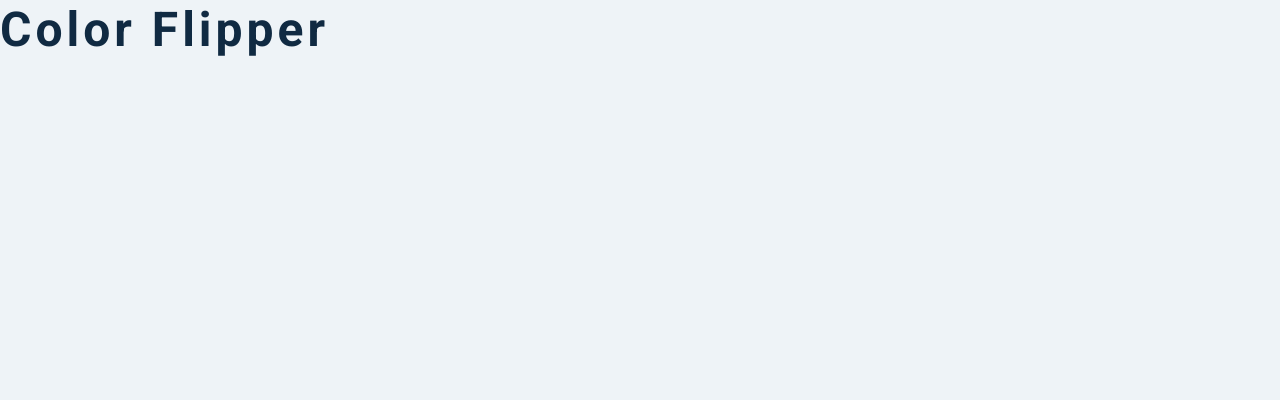
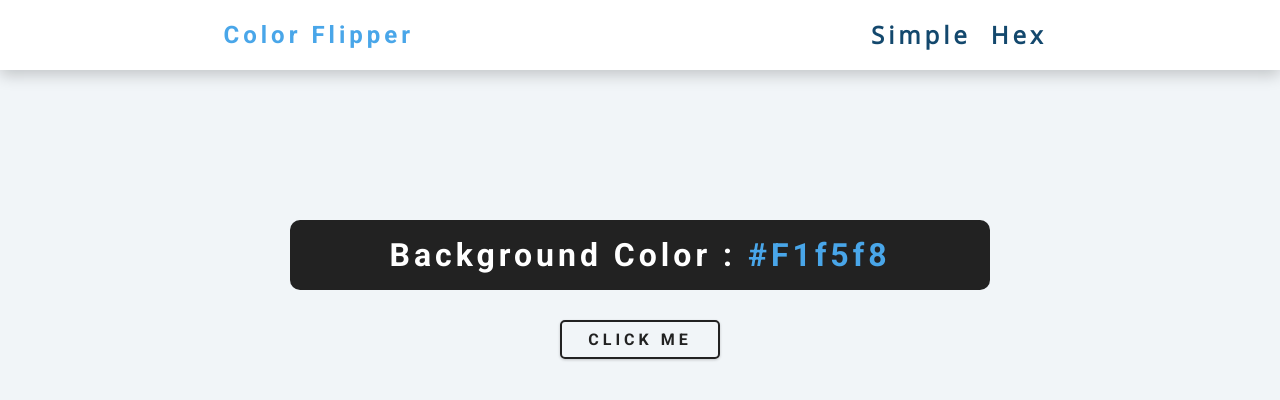
Before and after one commit to AleksandrMihasenko/Javascript-practice, a plain HTML site: page 1-color-flipper/hex.html in a window 1280 px wide. Drawn offline with nearby package versions, Linux system fonts and the light colour scheme.

Commit message:
add the main functionality

```diff
--- a/1-color-flipper/hex.html
+++ b/1-color-flipper/hex.html
@@ -1,15 +1,34 @@
 <!DOCTYPE html>
 <html lang="en">
-  <head>
+<head>
     <meta charset="UTF-8">
     <meta name="viewport" content="width=device-width, initial-scale=1.0">
-    <title>Color Flipper || Simple</title>
+    <title>Color Flipper</title>
     <link rel="stylesheet" href="style.css">
-  </head>
-  <body>
+</head>
+<body>
 
-    <h1>color flipper</h1>
+    <nav class="navigation">
+        <div class="nav-center">
+            <h4>color flipper</h4>
+            <ul class="nav-links">
+                <li>
+                    <a href="index.html">simple</a>
+                </li>
+                <li>
+                    <a href="hex.html">hex</a>
+                </li>
+            </ul>
+        </div>
+    </nav>
 
-    <script src="app.js"></script>
-  </body>
+    <main>
+        <div class="container">
+            <h2>background color : <span class="color">#f1f5f8</span></h2>
+            <button class="btn btn-hero" id="btn">click me</button>
+        </div>
+    </main>
+
+    <script src="hex.js"></script>
+</body>
 </html>
--- /dev/null
+++ b/1-color-flipper/hex.js
@@ -0,0 +1,15 @@
+const hex = [0, 1, 2, 3, 4, 5, 6, 7, 8, 9, 'A', 'B', 'C', 'D', 'E', 'F'];
+const btn = document.getElementById('btn');
+const color = document.querySelector('.color');
+
+
+btn.addEventListener('click', () => {
+    let hexColor = '#';
+
+    for (let i = 0; i < 6; i++) {
+        hexColor += hex[Math.floor(Math.random() * hex.length)];
+    }
+
+    document.body.style.backgroundColor = hexColor;
+    color.textContent = hexColor;
+});
--- a/1-color-flipper/style.css
+++ b/1-color-flipper/style.css
@@ -13,7 +13,7 @@
 
 body {
     font-family: "Open Sans", sans-serif;
-    background: rgb(238, 243, 247);
+    background: #f1f5f8;
     color: rgb(16, 42, 66);
     line-height: 1.5;
     font-size: 0.8rem;
```
Also changed, not shown: 1-color-flipper/index.html (+0 -2 lines), 1-color-flipper/script.js (added, +10 -0 lines).
